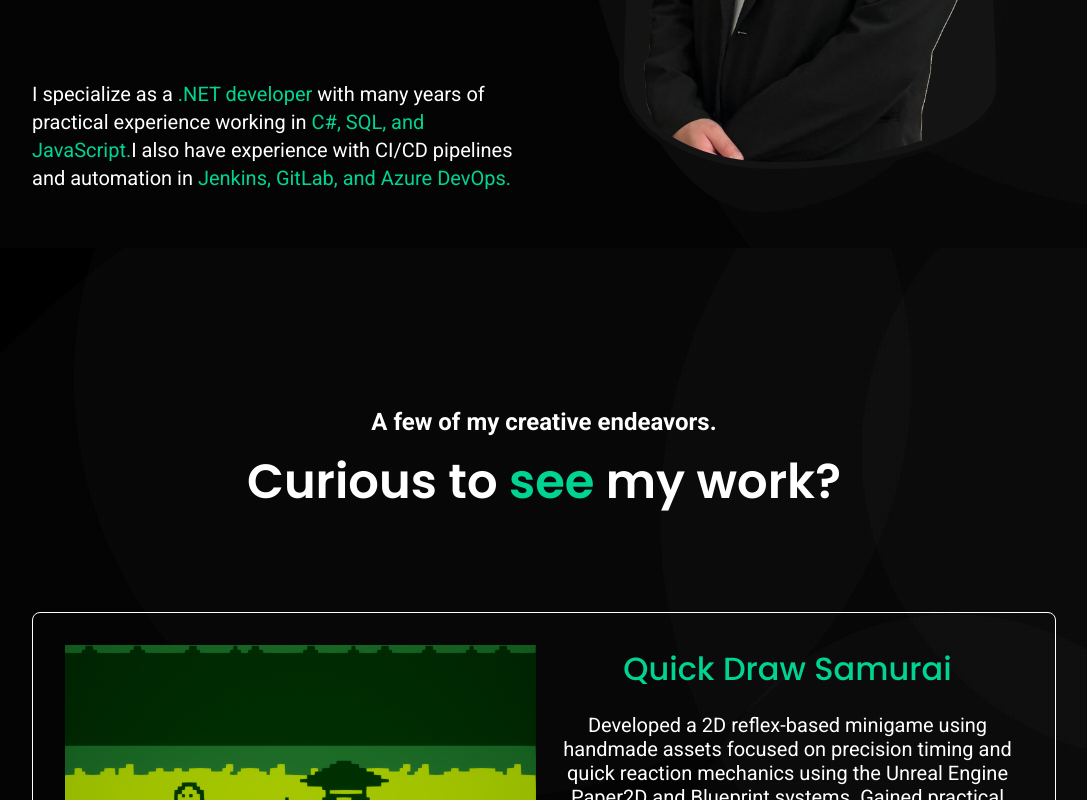
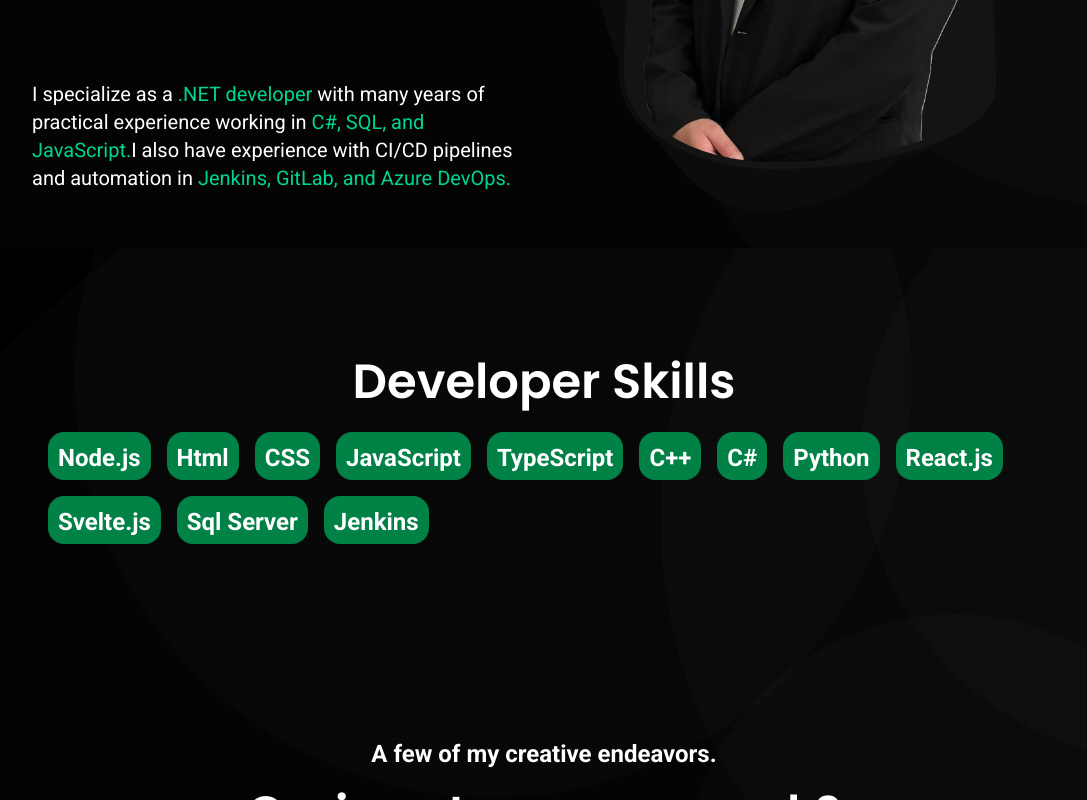
Before and after one commit to Johno2017/johnoportfolio, a React (Vite) app: page / in a window 1280 px wide. Shown: the part 568-1368 px from the top of the page, without its empty margins (96-1183 px from the left). Built offline with nearby package versions, Linux system fonts and the light colour scheme.

Commit message:
Added skills section

```diff
--- a/src/components/Main.tsx
+++ b/src/components/Main.tsx
@@ -2,6 +2,7 @@
 import BackgroundInfo from './BackgroundInfo';
 import Projects from './Projects';
 import Footer from './Footer';
+import SkillSection from './SkillSection';
 
 function Main() {
   return (
@@ -30,6 +31,7 @@
             </div>
         </div>
     </section>
+    <SkillSection/>
     <Projects />
     <BackgroundInfo />
     <Footer/>
--- /dev/null
+++ b/src/components/SkillSection.tsx
@@ -0,0 +1,33 @@
+import "../styles/SkillSection.css";
+
+let skills = [
+  { name: "Node.js" },
+  { name: "Html" },
+  { name: "CSS" },
+  { name: "JavaScript" },
+  { name: "TypeScript" },
+  { name: "C++" },
+  { name: "C#" },
+  { name: "Python" },
+  { name: "React.js" },
+  { name: "Svelte.js" },
+  { name: "Sql Server" },
+  { name: "Jenkins" },
+];
+
+function SkillSection() {
+  return (
+    <div className="skill-container">
+      <h3>Developer Skills</h3>
+      <div className="skill-list">
+        {skills.map((skill) => (
+          <div className="skill">
+            <h6>{skill.name}</h6>
+          </div>
+        ))}
+      </div>
+    </div>
+  );
+}
+
+export default SkillSection;
--- /dev/null
+++ b/src/styles/SkillSection.css
@@ -0,0 +1,22 @@
+.skill-container {
+    display: flex;
+    padding-top: 10vh;
+    padding-bottom: 5vh;
+    flex-direction: column;
+    align-items: center;
+}
+
+.skill-list {
+    display: flex;
+    flex-wrap: wrap;
+    padding: 1rem;
+    gap: 1rem;
+}
+
+.skill {
+    display: flex;
+    max-height: 3rem;
+    border-radius: 1rem;
+    justify-content: center;
+    background-color: oklch(50.5% 0.177 163.223);;
+}
```
